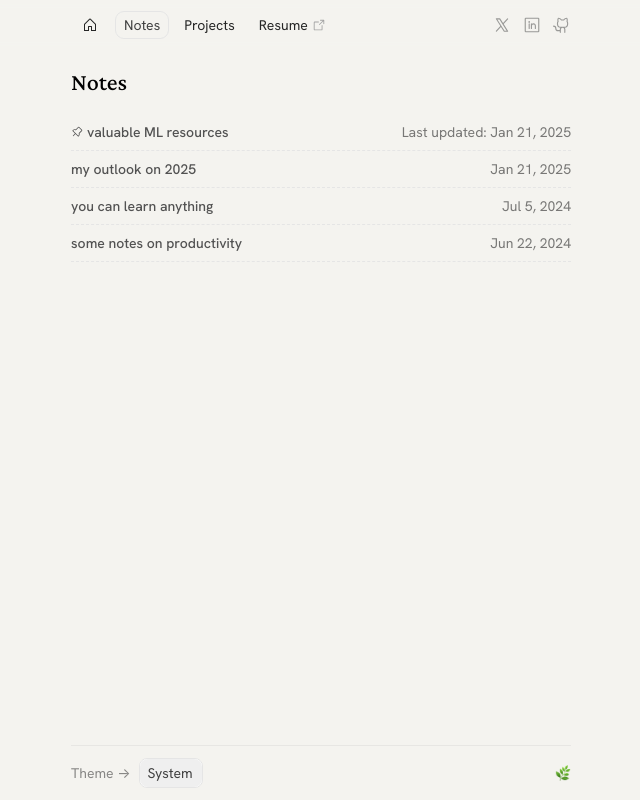
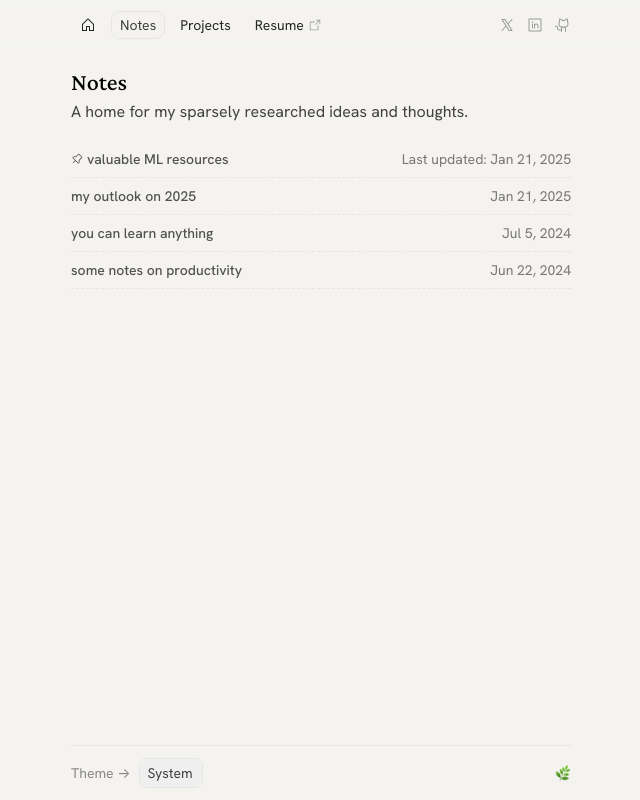
Before and after one commit to okaynils/nils.me, a Next.js app: page /notes in a window 1280 px wide. Shown: the whole page, without its empty margins (319-959 px from the left). Built offline with nearby package versions, Linux system fonts and the light colour scheme.

Commit message:
fixed navbar

```diff
--- a/components/sidebar.js
+++ b/components/sidebar.js
@@ -1,243 +1,92 @@
 import { useState } from "react";
 import Link from "next/link";
 import { useRouter } from "next/router";
-import { Button } from "ui";
+import { useTheme } from "next-themes";
+import clsx from "clsx";
 import {
-  IdentificationCard,
   House,
   Note,
   BracketsCurly,
-  Compass,
+  IdentificationCard,
   ArrowSquareOut,
-  TwitterLogo,
-  InstagramLogo,
+  XLogo,
   LinkedinLogo,
   GithubLogo,
-  X,
-  XLogo,
-  CaretUp,
-} from "@phosphor-icons/react"
-import clsx from "clsx";
-import { useTheme } from "next-themes";
-import { AnimatePresence, motion } from "framer-motion";
+} from "@phosphor-icons/react";
 
 export default function Sidebar() {
   const { pathname } = useRouter();
-  const [mobileNav, showMobileNav] = useState(false);
   const { theme, setTheme } = useTheme();
 
   const SOCIAL_LINKS = [
-    {
-      title: "X",
-      url: "https://x.com/okaynils",
-      icon: <XLogo />,
-    },
-    /* {
-      title: "Instagram",
-      url: "https://instagram.com/okaynils",
-      icon: <InstagramLogo />,
-    }, */
-    {
-      title: "LinkedIn",
-      url: "https://linkedin.com/in/nilsfahrni/",
-      icon: <LinkedinLogo />,
-    },
-    {
-      title: "GitHub",
-      url: "https://github.com/okaynils",
-      icon: <GithubLogo />,
-    },
+    { title: "X", url: "https://x.com/okaynils", icon: <XLogo size={16} /> },
+    { title: "LinkedIn", url: "https://linkedin.com/in/nilsfahrni/", icon: <LinkedinLogo size={16} /> },
+    { title: "GitHub", url: "https://github.com/okaynils", icon: <GithubLogo size={16} /> },
   ];
 
   const LINKS = [
     {
-      title: (
-        <div className="md:w-5 md:h-5 flex items-center justify-center">
-          <House size={16} className="hidden md:flex" />
-          <span className="flex md:hidden">Home</span>
-        </div>
-      ),
+      title: <House size={16} />,
       url: "/",
-      icon: <House size={16} />,
       active: pathname === "/",
     },
     {
       title: "Notes",
       url: "/notes",
-      icon: <Note size={16} />,
       active: pathname.includes("/notes"),
     },
     {
       title: "Projects",
       url: "/projects",
-      icon: <BracketsCurly size={16} />,
       active: pathname.includes("/projects"),
     },
-    //{
-    //  title: "Travel Map",
-    //  url: "/map",
-    //  icon: <Compass size={16} />,
-    //  active: pathname === "/map",
-    //},
     {
       title: "Resume",
       url: "https://okaynils.github.io/resume/main.pdf",
-      icon: <IdentificationCard size={16} />,
       active: false,
       external: true,
     },
   ];
 
-  const SOCIAL = [
-    {
-      title: "Github",
-      url: `https://github.com/okaynils`,
-      icon: <GithubLogo size={16} />,
-      external: true,
-    },
-    {
-      title: "X",
-      url: `https://x.com/${process.env.twitter}`,
-      icon: <XLogo size={16} />,
-      external: true,
-    },
-    /* {
-      title: "Instagram",
-      url: `https://instagram.com/${process.env.instagram}`,
-      icon: <InstagramLogo size={16} />,
-      external: true,
-    }, */
-  ];
-
-  const RenderLinks = ({ sectionTitle, sectionItems }) => {
-    return (
-      <div className="flex md:flex-row flex-col space-y-2 md:space-y-0 md:space-x-2 my-2 md:my-0 px-2 md:px-0 text-base md:text-sm">
-        {sectionItems.map((link, index) => (
+  const RenderLinks = ({ items }) => (
+    <div className="flex flex-row space-x-2 my-0 px-0 text-sm">
+      {items.map((link, idx) => (
         <Link
-            key={index}
+          key={idx}
           href={link.url}
-            target={link.external ? "_blank" : ""}
+          target={link.external ? "_blank" : undefined}
           className={clsx(
-              "flex items-center py-[6px] md:py-[3px] px-[8px] transition-all duration-150 ease-in-out rounded-lg box-border",
-              "first:ml-px",
-              link?.active
+            "flex items-center py-[3px] px-[8px] transition-all duration-150 ease-in-out rounded-lg box-border",
+            link.active
               ? "outline outline-1 outline-gray-200 dark:outline-gray-700"
               : "text-gray-800 hover:bg-gray-200 hover:bg-opacity-50 dark:text-gray-400 dark:hover:bg-gray-800"
           )}
         >
-            <span>{link?.title}</span>
-            {link?.external && (
-              <span className="ml-1 text-gray-400 dark:text-gray-600">
-                <ArrowSquareOut size={14} />
+          <span className="flex items-center">
+            {typeof link.title === 'string' ? link.title : link.title}
           </span>
+          {link.external && (
+            <ArrowSquareOut size={14} className="ml-1 text-gray-400 dark:text-gray-600" />
           )}
         </Link>
       ))}
     </div>
   );
-  };
-
-
-
-  const renderPrefs = () => {
-    return (
-      <div>
-        <h4 className="mt-4 mb-2 text-gray-500">Theme</h4>
-        <div className="mx-4 dark:bg-[#111] border border-gray-200 rounded-lg cursor-pointer dark:border-gray-800 hover:border-gray-800 dark:hover:border-gray-300">
-          <select
-            onChange={(e) => setTheme(e.target.value)}
-            className="w-full dark:bg-[#111] outline-none appearance-none cursor-pointer py-1 px-2 rounded-lg"
-            defaultValue={theme}
-            placeholder="Select theme"
-          >
-            <option value="system">System</option>
-            <option value="light">Light</option>
-            <option value="dark">Dark</option>
-          </select>
-        </div>
-      </div>
-    );
-  };
 
   return (
     <div className="fixed w-full top-0 left-0 z-20 flex items-center justify-center backdrop-blur-sm bg-cream/50 dark:bg-gray-900/50">
-      <div className="max-w-[500px] w-full hidden md:flex">
-        <aside className="sticky top-[30px] overflow-hidden flex text-sm py-2 rounded-[12px] my-1 w-full">
-          <RenderLinks sectionItems={LINKS} />
+      <div className="max-w-[500px] w-full">
+        <aside className="sticky top-[30px] overflow-hidden flex text-sm py-2 rounded-[12px] my-1 pl-[1px] w-full">
+          <RenderLinks items={LINKS} />
           <div className="flex gap-3 items-center ml-auto">
-            {SOCIAL_LINKS?.map((item, index) => (
-              <Link
-                className="text-lg opacity-50 hover:opacity-80"
-                href={item?.url}
-                target="_blank"
-                key={index}
-              >
-                {item?.icon}
+            {SOCIAL_LINKS.map((item, idx) => (
+              <Link key={idx} href={item.url} target="_blank" className="text-lg opacity-50 hover:opacity-80">
+                {item.icon}
               </Link>
             ))}
           </div>
         </aside>
       </div>
-      <div className="text-sm fixed left-0 bottom-0 p-2 rounded-full w-full md:hidden z-10 text-center flex items-center justify-center">
-        <Button
-          variant="secondary"
-          className="w-full !py-[12px] dark:!shadow-[0_0_20px_rgba(0,0,0,0.7)] shadow-[0_0_20px_rgba(0,0,0,0.1)] bg-white/70 backdrop-blur-md dark:bg-black/70"
-          onClick={() => showMobileNav(!mobileNav)}
-        >
-          {!mobileNav ? (
-            <div className="flex items-center">
-              <CaretUp className="mr-2" />
-              Menu
-            </div>
-          ) : (
-            "Close"
-          )}
-        </Button>
-      </div>
-      <AnimatePresence>
-        {mobileNav ? (
-          <nav className="fixed bottom-0 left-0 z-10 block w-full p-2 md:hidden h-full">
-            {mobileNav ? (
-              <div
-                className="absolute inset-0 bg-black/20 dark:bg-black/50 w-full h-full "
-                onClick={() => showMobileNav(false)}
-              />
-            ) : (
-              ""
-            )}
-
-            <motion.div
-              initial={{ y: 50 }}
-              animate={{ y: 0 }}
-              exit={{ y: 200, transition: { duration: 0.1 } }}
-              className="border border-b-0 border-gray-200 bg-white/90 backdrop-filter backdrop-blur dark:bg-gray-900/90 dark:border-gray-700 bottom-0 absolute left-0 w-full py-4 rounded-t-lg text-sm"
-            >
-              {mobileNav ? (
-                <div>
-                  <div onClick={() => showMobileNav(false)} className="">
-                    <div className="absolute top-[-50px] right-[10px] z-20">
-                      <Button
-                        variant="secondary"
-                        className="w-full !py-2"
-                        onClick={() => showMobileNav(false)}
-                      >
-                        <X size={16} />
-                      </Button>
-                    </div>
-                    <RenderLinks sectionItems={LINKS} />
-                    <RenderLinks sectionItems={SOCIAL} sectionTitle="Social" />
-                  </div>
-                  {renderPrefs()}
-                </div>
-              ) : (
-                ""
-              )}
-            </motion.div>
-          </nav>
-        ) : (
-          ""
-        )}
-      </AnimatePresence>
     </div>
   );
 }
--- a/layouts/main.js
+++ b/layouts/main.js
@@ -8,7 +8,7 @@ export default function MainLayout({ children }) {
   const { theme, setTheme } = useTheme();
 
   return (
-    <section className="flex items-start pt-[32px] md:pt-[50px] mx-4 flex-col min-h-screen">
+    <section className="flex items-start pt-[50px] mx-4 flex-col min-h-screen">
       <Sidebar />
       <main className="relative w-full">{children}</main>
       <footer className="w-full mt-auto">
--- a/pages/notes/index.js
+++ b/pages/notes/index.js
@@ -6,7 +6,10 @@ export default function Blog({ allPosts }) {
   return (
     <>
       <ContentWrapper width="500px">
-        <h2 className="font-medium text-black text-2xl mb-4 mt-4">Notes</h2>
+        <h2 className="font-medium text-black text-2xl mt-4">Notes</h2>
+        <p className="mb-4">
+          A home for my sparsely researched ideas and thoughts.
+        </p>
         <BlogList data={allPosts} />
       </ContentWrapper>
     </>
```
Lines whose indentation alone changed are shown as unchanged.
